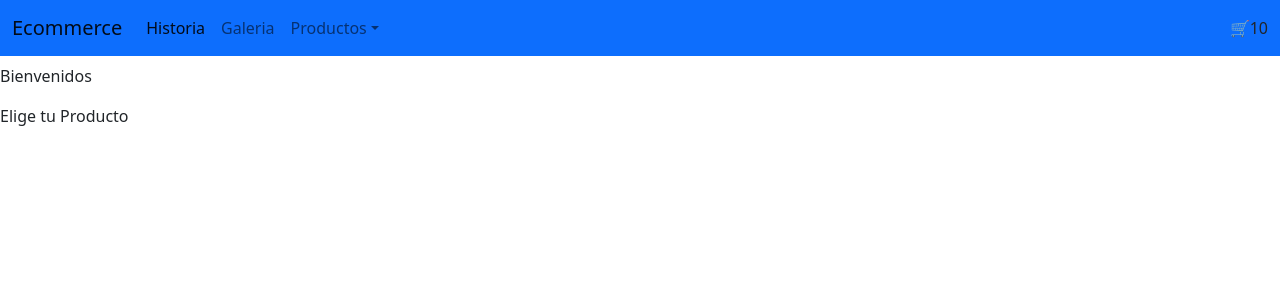
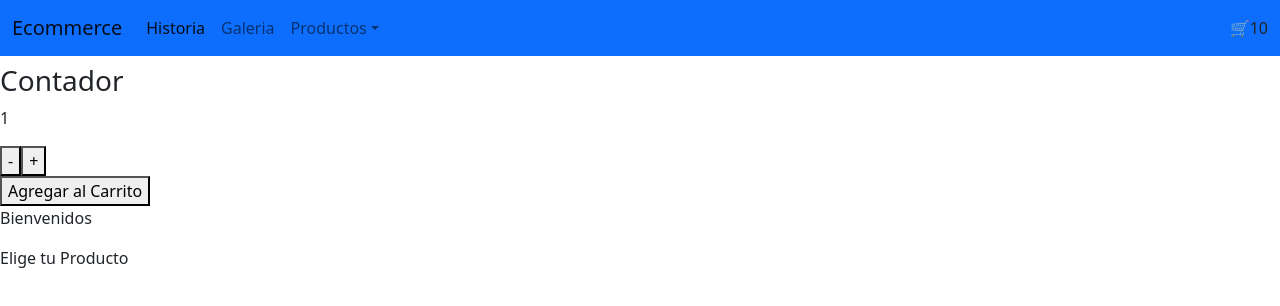
Before and after one commit to ronorio3011/reactjsrosario, a React (Create React App) app: page / in a window 1280 px wide. Shown: the top 306 px of the page. Built offline with nearby package versions, Linux system fonts and the light colour scheme.

Commit message:
second commit

```diff
--- a/src/App.js
+++ b/src/App.js
@@ -4,6 +4,7 @@ import 'bootstrap/dist/css/bootstrap.css'
 //import NavBar from './componentes/NavBar'
 import ItemListContainer from './componentes/ItemListContainer';
 import NavBoost from './componentes/NavBoost';
+import ItemCount from './componentes/ItemCount';
 
 function App() {
   const saludo = 'Bienvenidos'
@@ -12,7 +13,10 @@ function App() {
     <>
       <NavBoost/>
       <h2> </h2>
-       <ItemListContainer saludo={saludo} greeting ='Elige tu Producto' />
+      <ItemCount/>
+      <ItemListContainer saludo={saludo} greeting ='Elige tu Producto' />
+
+
     </>
   );
 
--- /dev/null
+++ b/src/componentes/Item.jsx
@@ -0,0 +1,9 @@
+import React from 'react'
+
+const Item = () => {
+  return (
+    <div>Item</div>
+  )
+}
+
+export default Item
--- /dev/null
+++ b/src/componentes/ItemCount.jsx
@@ -0,0 +1,37 @@
+import React, { useState, useEffect } from 'react'
+
+function ItemCount() {
+ //let numero = 10
+ const [contador, setContador] = useState(1)
+ const [cambioCategoria, setCambioCategoria] = useState(false)
+ const increase = () =>{
+    setContador (contador + 1)
+ }
+  const decrease = () =>{
+    setContador (contador -1)
+  }
+
+   const  AgregarAlCarrito =() =>{
+    setCambioCategoria(!cambioCategoria)
+   }
+  useEffect(() => {
+
+    return () => {
+      console.log("hola")
+    }
+  }, [cambioCategoria])
+
+  return (
+    <div>
+        <h3>Contador</h3>
+        <p> {contador}</p>
+        <button onClick={decrease}>-</button>
+        <button onClick={increase}>+</button>
+        <br />
+        <button onClick={AgregarAlCarrito}> Agregar al Carrito</button>
+
+    </div>
+  )
+}
+
+export default ItemCount
--- /dev/null
+++ b/src/componentes/ItemList.jsx
@@ -0,0 +1,9 @@
+import React from 'react'
+import Item from './Item'
+const ItemList = () => {
+  return (
+    <div>ItemList</div>
+  )
+}
+
+export default ItemList
--- /dev/null
+++ b/src/componentes/productos.js
@@ -0,0 +1,33 @@
+const productos = [
+    {
+        id:1,
+        nombre: "Supremas",
+        precio: "$1050",
+        detail: "Supremas de pollo por kg" ,
+        img: "http://d3ugyf2ht6aenh.cloudfront.net/stores/001/157/846/products/diseno-sin-titulo-5111-7346fc0f1de7242e0b16321405149460-640-0.png"
+    },
+    {
+        id:2,
+        nombre: "Pechugas",
+        precio: "$1099",
+        detail: "Pechuga de pollo deshuesada el kg",
+        img: "https://images.ecestaticos.com/qtkkzbMeg4OoiVmcWX4tLKXYt8k=/0x59:1197x735/1600x900/filters:fill(white):format(jpg)/f.elconfidencial.com%2Foriginal%2Fca8%2Fbd8%2Fa78%2Fca8bd8a78259706c832425c7f4b1839b.jpg"
+    },
+    {
+        id:3,
+        nombre: "Pollo",
+        precio: "$649",
+        detail: "Pollo entero por kg",
+        img: "https://t1.uc.ltmcdn.com/es/posts/4/1/2/como_hacer_pollo_al_horno_33214_paso_1_600.jpg"
+    },
+    {
+        id:4,
+        nombre: "Papas Fritas",
+        precio: "$550",
+        detail: "Papas Fritas Mc Cain congeladas",
+        img: "http://d3ugyf2ht6aenh.cloudfront.net/stores/001/157/846/products/diseno-sin-titulo-5111-7346fc0f1de7242e0b16321405149460-640-0.png"
+    }
+
+];
+
+export default productos
```
Also changed, not shown: src/componentes/ItemListContainer.jsx (+4 -3 lines).
